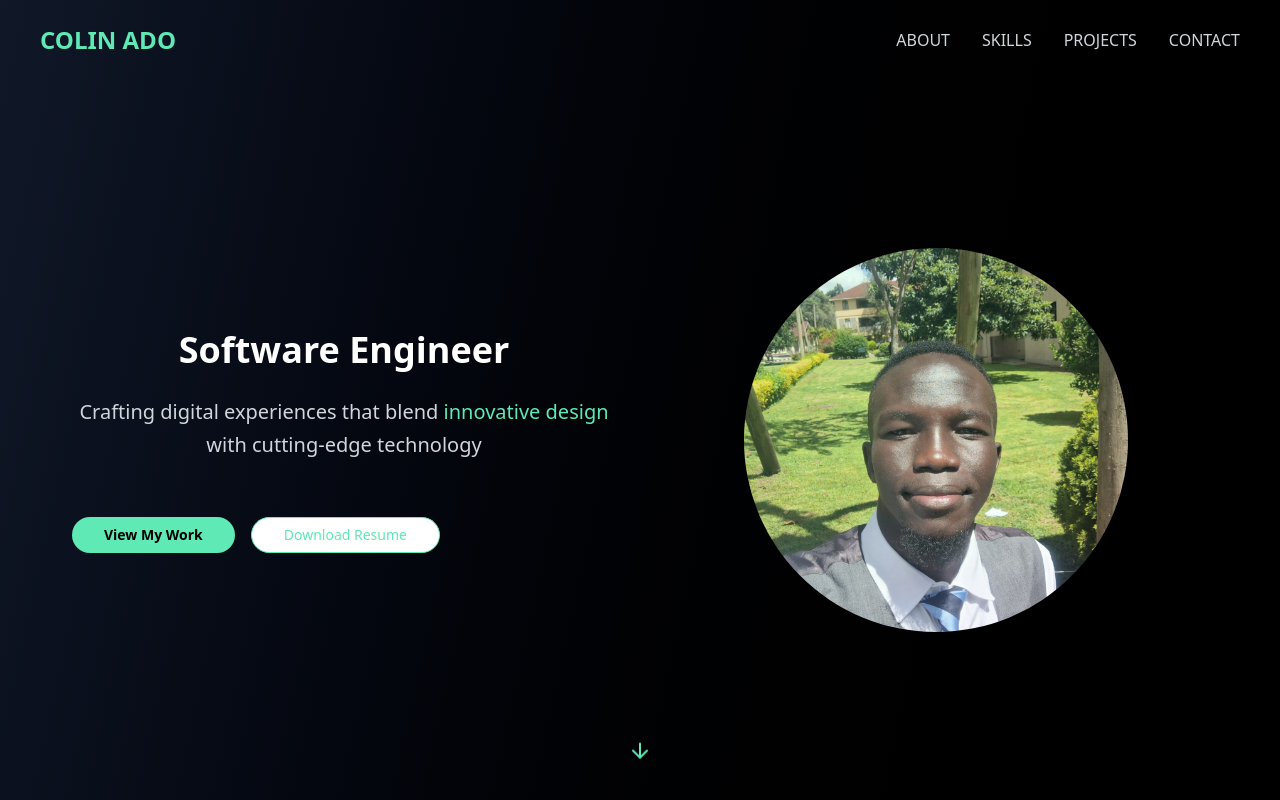
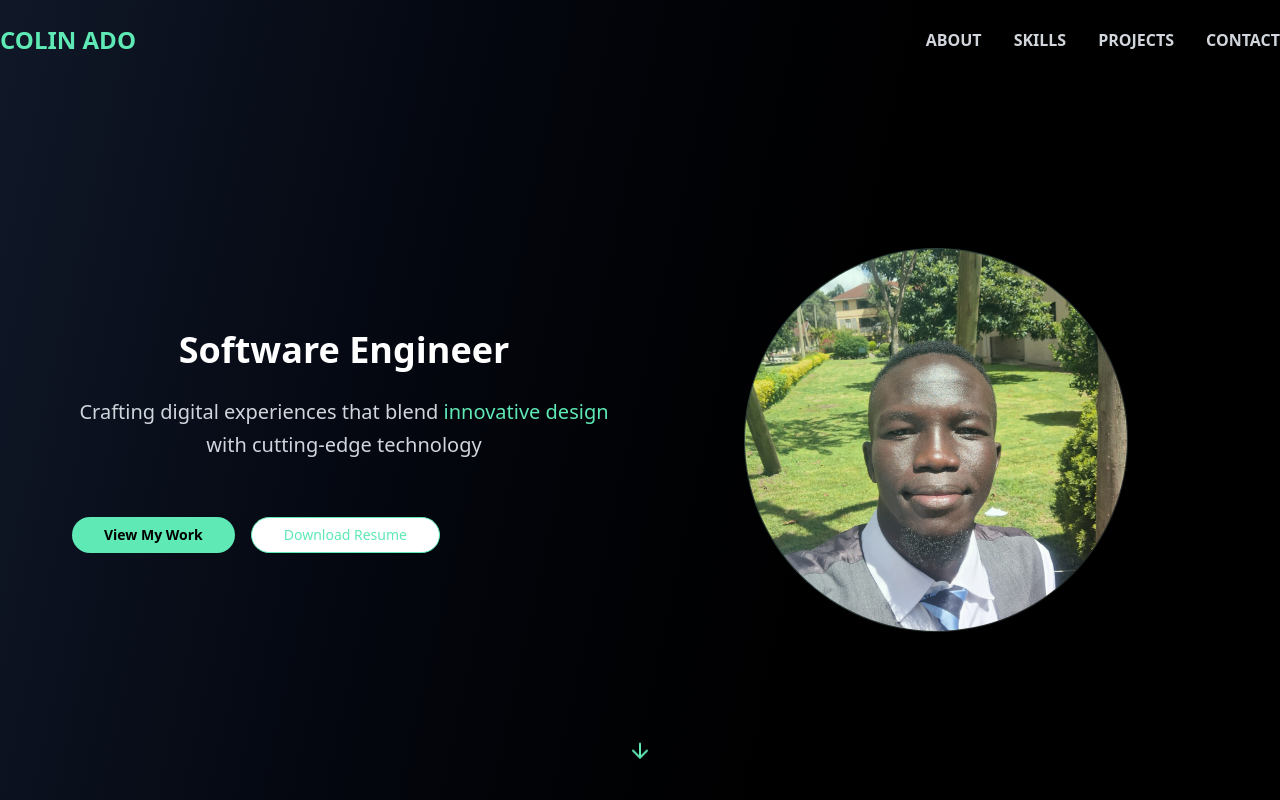
Before and after one commit to ColinAdo/portfolio-ui, a Next.js app: page / in a window 1280 px wide. Shown: the top 800 px of the page. Built offline with nearby package versions, Linux system fonts and the light colour scheme.

Commit message:
Add proper bg

```diff
--- a/components/common/Navigation.tsx
+++ b/components/common/Navigation.tsx
@@ -28,7 +28,7 @@ export default function Navigation() {
         scrolled ? "glass-morphism py-4" : "py-6"
       }`}
     >
-      <div className="container mx-auto top-0 sm:px-10 px-2 rounded flex justify-between items-center">
+      <div className="container mx-auto top-0 sm:px-0 px-2 rounded flex justify-between items-center">
         <div className="font-display text-2xl text-emerald-300 font-bold gradient-text">
           COLIN ADO
           <span className="absolute -bottom-1 left-0 w-0 h-0.5 bg-emerald-300 transition-all duration-300 group-hover:w-full"></span>
@@ -40,7 +40,7 @@ export default function Navigation() {
             <button
               key={item}
               onClick={() => scrollToSection(item.toLowerCase())}
-              className="text-gray-300 hover:text-emerald-300 transition-colors duration-300 relative group"
+              className="text-gray-300 font-semibold hover:text-emerald-300 transition-colors duration-300 relative group"
             >
               {item}
               <span className="absolute -bottom-1 left-0 w-0 h-0.5 bg-emerald-300 transition-all duration-300 group-hover:w-full"></span>
--- a/styles/globals.css
+++ b/styles/globals.css
@@ -118,3 +118,12 @@
     @apply bg-background text-foreground;
   }
 }
+
+@layer components {
+  .glass-morphism {
+    background: rgba(255, 255, 255, 0.05);
+    backdrop-filter: blur(10px);
+    border: 1px solid rgba(255, 255, 255, 0.1);
+  }
+
+}
```
